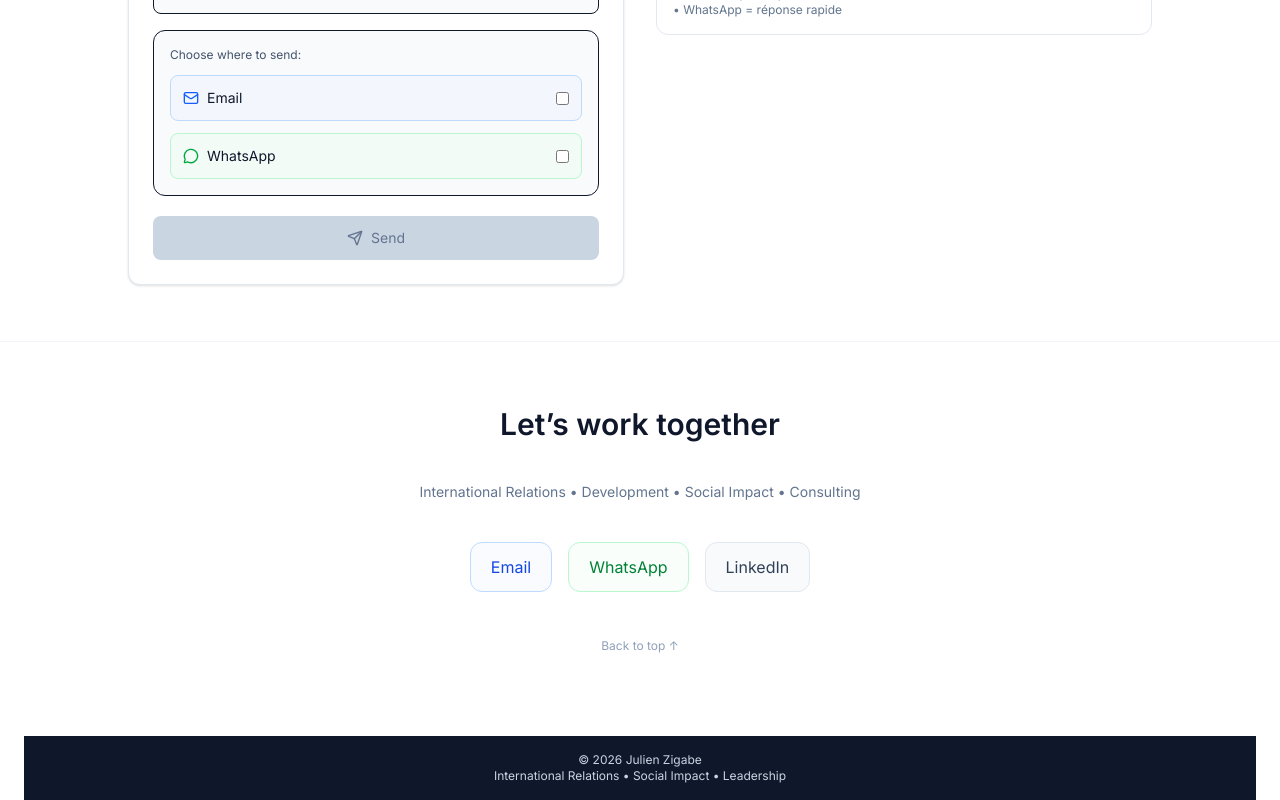
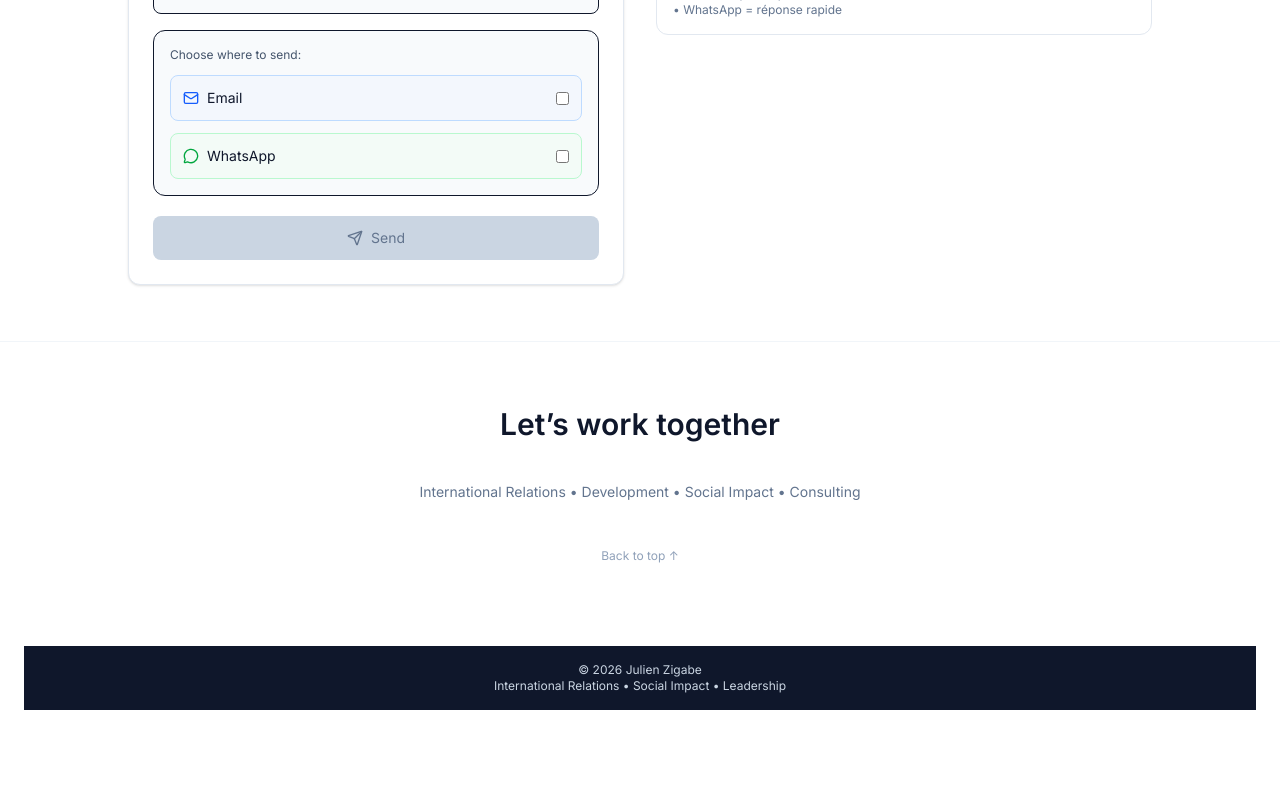
Before and after one commit to hubert-art/JulienZigabe, a React (Vite) app in the folder client/: page / in a window 1280 px wide. Shown: the part 5847-6647 px from the top of the page. After the commit the page ends 6557 px from the top, so only its background shows below. Built offline with nearby package versions, Linux system fonts and the light colour scheme.

Commit message:
modification du fichier footer.jsx 5:23 PM 4/22/2026

```diff
--- a/client/src/components/layout/Footer.jsx
+++ b/client/src/components/layout/Footer.jsx
@@ -15,40 +15,6 @@ export default function Footer({ lang = "en" }) {
         <p className="text-sm text-slate-500 max-w-xl mx-auto">
           International Relations • Development • Social Impact • Consulting
         </p>
-
-        {/* CONTACT LINKS */}
-        <div className="flex flex-col sm:flex-row justify-center gap-4">
-
-          {/* EMAIL */}
-          <a
-            href="mailto:julienzigabe10@gmail.com"
-            className="flex items-center justify-center gap-2 px-5 py-3 rounded-xl border border-blue-200 bg-blue-50/40 text-blue-700 hover:bg-blue-100/60 transition"
-          >
-            {/* <Mail size={18} /> */}
-            Email
-          </a>
-
-          {/* WHATSAPP */}
-          <a
-            href="https://wa.me/254119526770"
-            target="_blank"
-            className="flex items-center justify-center gap-2 px-5 py-3 rounded-xl border border-green-200 bg-green-50/40 text-green-700 hover:bg-green-100/60 transition"
-          >
-            {/* <MessageCircle size={18} /> */}
-            WhatsApp
-          </a>
-
-          {/* LINKEDIN */}
-          <a
-            href="https://www.linkedin.com/in/julienz24/"
-            target="_blank"
-            className="flex items-center justify-center gap-2 px-5 py-3 rounded-xl border border-slate-200 bg-slate-50 text-slate-700 hover:bg-slate-100 transition"
-          >
-            {/* <Linkedin size={18} /> */}
-            LinkedIn
-          </a>
-
-        </div>
 
         {/* BACK TO TOP */}
         <button
```
